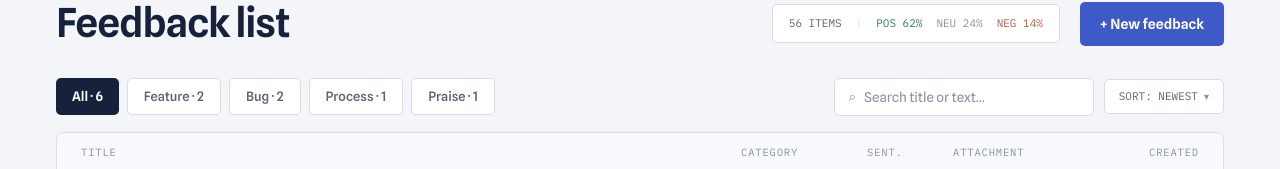
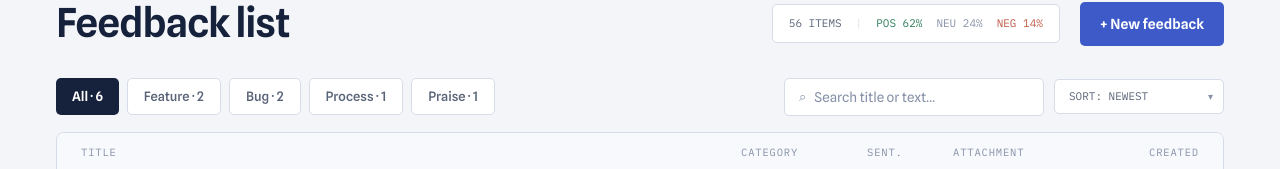
Before and after one commit to craftznora/cloudPulse, a Next.js app: page /feedback in a window 1280 px wide. Shown: the part 135-304 px from the top of the page. Built offline with nearby package versions, Linux system fonts and the light colour scheme.

Commit message:
Adjust custom dropdown width to match trigger button exactly

```diff
--- a/app/feedback/page.jsx
+++ b/app/feedback/page.jsx
@@ -138,18 +138,18 @@ export default function FeedbackPage() {
               className="w-full bg-transparent text-[13.5px] outline-none placeholder:text-faint"
             />
           </div>
-          <div ref={dropdownRef} className="relative">
+          <div ref={dropdownRef} className="relative w-[170px]">
             <button
               type="button"
               onClick={() => setIsOpen(!isOpen)}
-              className="flex items-center gap-1.5 whitespace-nowrap rounded-[5px] border border-line bg-white px-3.5 py-2 font-mono text-[11px] text-muted hover:border-brand hover:text-ink transition-colors cursor-pointer"
+              className="flex w-full items-center justify-between whitespace-nowrap rounded-[5px] border border-line bg-white pl-3.5 pr-2.5 py-2 font-mono text-[11px] text-muted hover:border-brand hover:text-ink transition-colors cursor-pointer"
             >
               <span>SORT: {SORT_OPTIONS.find((opt) => opt.value === sortBy)?.label}</span>
               <span className="text-[10px] text-faint">▾</span>
             </button>
 
             {isOpen && (
-              <div className="dropdown-in absolute right-0 mt-1.5 w-48 rounded-[5px] border border-line bg-white py-1 shadow-lg shadow-navy/5 z-20">
+              <div className="dropdown-in absolute right-0 mt-1.5 w-full rounded-[5px] border border-line bg-white py-1 shadow-lg shadow-navy/5 z-20">
                 {SORT_OPTIONS.map((opt) => (
                   <button
                     key={opt.value}
```
